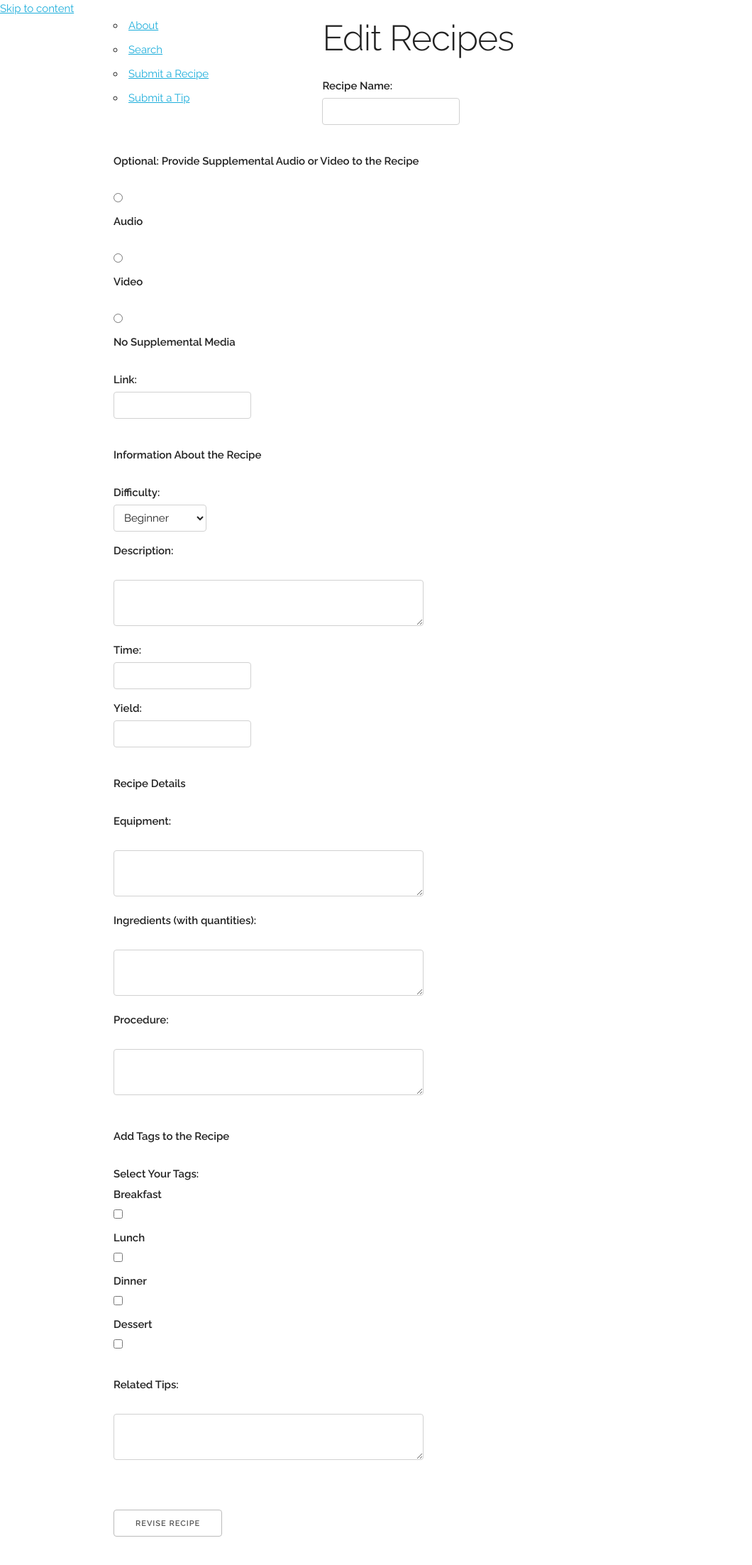
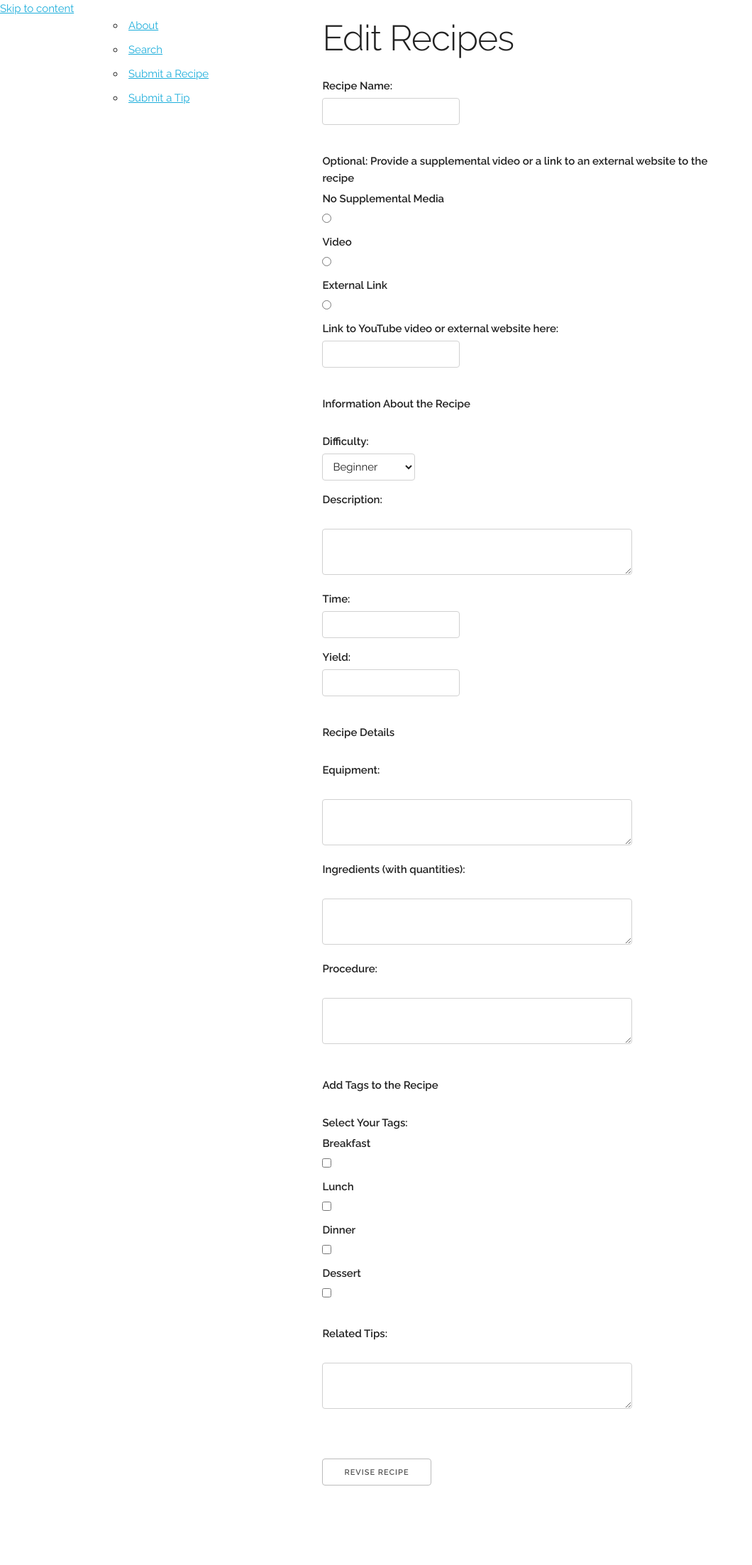
Before and after one commit to arianaolson419/AccessibleCooking, a Flask app: template app/templates/edit_recipe.html in a window 1280 px wide. Shown: the whole page at 71% size, without its empty margins (0-1060 px from the left). After the commit the page ends 2093 px from the top, so only its background shows below. Run offline with Flask 2, Linux system fonts and the light colour scheme; the template is opened without the code that fills it, so the values that code supplies are empty.

Commit message:
Change to reflect upload recipe form

```diff
--- a/app/templates/edit_recipe.html
+++ b/app/templates/edit_recipe.html
@@ -3,8 +3,9 @@
 	<title>Edit Recipe</title>
 {% endblock %}
 {% block body %}
+	<div class="container">
+		<div class= "nine columns">
 	<h1>Edit Recipes</h1>
-
 	<ol id="demo"></ol>
 	<form id="upload_recipe_form" method="post">
 		<div name="recipename" id="recipename">
@@ -13,33 +14,30 @@
 			<br><br>
 		</div>
 		<div name="medialink" id="medialink">
-			<label for="medialink">Optional: Provide Supplemental Audio or Video to the Recipe</label>
+						<label for="medialink">Optional: Provide a supplemental video or a link to an external website to the recipe</label>
+			<label for="nomedia">No Supplemental Media</label>
+			{% if recipe.media_type == 'No Supplemental Media' %}
+			<input type="radio" name="media_type" id="nomedia" value="No Supplemental Media" checked="checked">
+			{% else %}
+			<input type="radio" name="media_type" id="nomedia" value="No Supplemental Media">
+			{% endif %}
 			<br>
+			<label for="video">Video</label>
+			{% if recipe.media_type == 'Video' %}
+			<input type="radio" name="media_type" id="video" value="Video" checked="checked">
+			{% else %}
+			<input type="radio" name="media_type" id="video" value="Video">
+			{% endif %}
+			<br>
+			<label for="audio">External Link</label>
 			{% if recipe.media_type == 'Audio' %}
 			<input type="radio" name="media_type" id="audio" value="Audio" checked="checked">
 			{% else %}
 			<input type="radio" name="media_type" id="audio" value="Audio">
 			{% endif %}
-			<label for="audio">Audio</label>
 
 			<br>
-			{% if recipe.media_type == 'Video' %}
-			<input type="radio" name="media_type" id="video" value="Video" checked="checked">
-			{% else %}
-			<input type="radio" name="media_type" id="video" value="Video">
-			{% endif %}
-			<label for="video">Video</label>
-
-			<br>
-			{% if recipe.media_type == 'No Supplemental Media' %}
-			<input type="radio" name="media_type" id="nomedia" value="No Supplemental Media" checked="checked">
-			{% else %}
-			<input type="radio" name="media_type" id="nomedia" value="No Supplemental Media">
-			{% endif %}
-			<label for="nomedia">No Supplemental Media</label>
-
-			<br>
-			<label for="media_url">Link:</label>
+						<label for="media_url">Link to YouTube video or external website here:</label>
 			<input type="url" name="media_url" id="media_url" value={{ recipe.media_url }}>
 		</div>
 		<div name="recipeinfo" id="recipeinfo">
@@ -160,4 +158,6 @@
 		<br><br>
 		<input type="submit" name="submit_recipe" value="Revise Recipe">
 	</form>
+		</div>
+	</div>
 {% endblock %}
```
